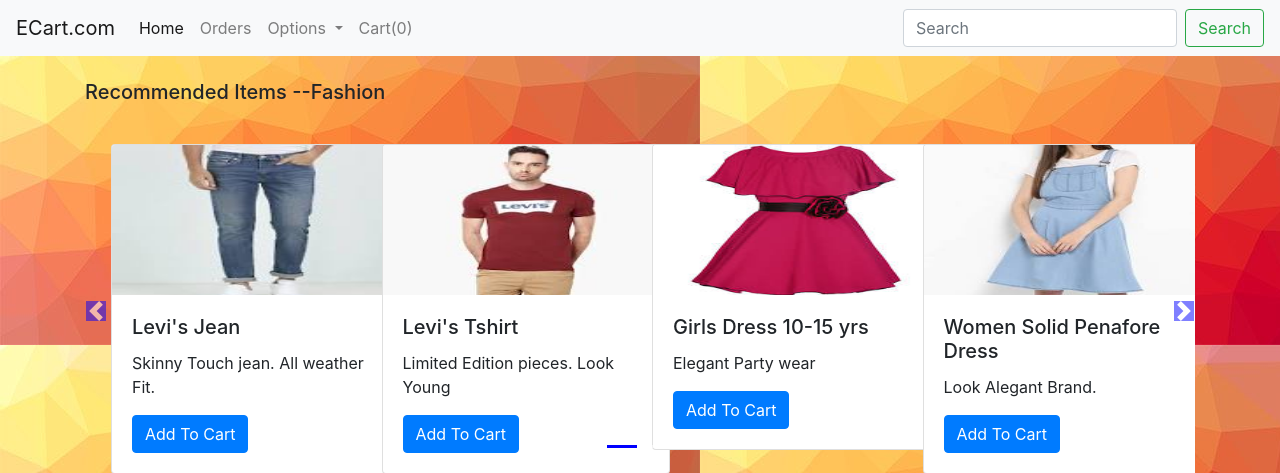
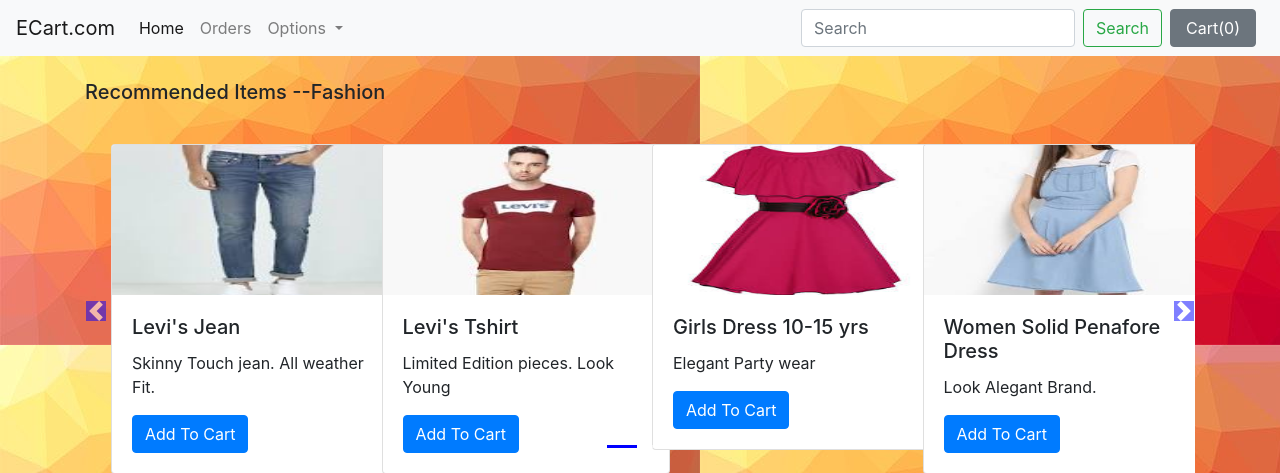
Before and after one commit to Sandeep-Sambyal/E-commerce-Site, a Django app: page /shop/ in a window 1280 px wide. Shown: the top 473 px of the page. Run offline with Django 3.2, Linux system fonts and the light colour scheme; data comes from the database, SQL or seed files in the repository; some libraries are stand-ins or nearby versions.

Commit message:
cart working and navbar bar button functions updated

```diff
--- a/blog/urls.py
+++ b/blog/urls.py
@@ -4,5 +4,5 @@ from . import views
 
 urlpatterns = [
 
-    path('',views.index, name='bloglaunch')
+    path('',views.index, name='')
 ]
--- a/ecart/templates/ecart/basic.html
+++ b/ecart/templates/ecart/basic.html
@@ -10,6 +10,11 @@
 
     <title>{%block title%} {% endblock %}</title>
     <style>
+        .btn-secondary{
+        width : 86px;
+        margin-left : 8px;
+        }
+
         {% block css %} {% endblock %}
 
     </style>
@@ -18,8 +23,8 @@
 
 
   <!-- NAVIGATION BAR -->
-    <nav class="navbar navbar-expand-lg navbar-light bg-light">
-      <a class="navbar-brand" href="#">ECart.com</a>
+  <nav class="navbar navbar-expand-lg navbar-light bg-light">
+      <a class="navbar-brand" href="{% url 'shoplaunch'%}">ECart.com</a>
       <button class="navbar-toggler" type="button" data-toggle="collapse" data-target="#navbarSupportedContent" aria-controls="navbarSupportedContent" aria-expanded="false" aria-label="Toggle navigation">
       <span class="navbar-toggler-icon"></span>
       </button>
@@ -27,33 +32,37 @@
       <div class="collapse navbar-collapse" id="navbarSupportedContent">
         <ul class="navbar-nav mr-auto">
           <li class="nav-item active">
-              <a class="nav-link" href="#" >Home <span class="sr-only">(current)</span></a>
+              <a class="nav-link" href="{% url 'shoplaunch'%}" >Home <span class="sr-only">(current)</span></a>
           </li>
           <li class="nav-item">
-              <a class="nav-link" href="#">Orders</a>
+              <a class="nav-link" href="{% url 'orders'%}">Orders</a>
           </li>
           <li class="nav-item dropdown">
               <a class="nav-link dropdown-toggle" href="#" id="navbarDropdown" role="button" data-toggle="dropdown" aria-haspopup="true" aria-expanded="false">
                 Options
               </a>
             <div class="dropdown-menu" aria-labelledby="navbarDropdown">
-                <a class="dropdown-item" href="#">Contact Care</a>
+                <a class="dropdown-item" href="{% url 'ContactUS'%}">Contact Care</a>
                 <a class="dropdown-item" href="#">Report a Bug</a>
                 <div class="dropdown-divider"></div>
                 <a class="dropdown-item" href="#">Be a Seller</a>
             </div>
           </li>
-            <li class="nav-item">
-                <a class="nav-link" href="#">Cart(<span id="cart">0</span>)</a>
-          </li>
+
 
         </ul>
         <form class="form-inline my-2 my-lg-0">
             <input class="form-control mr-sm-2" type="search" placeholder="Search" aria-label="Search">
             <button class="btn btn-outline-success my-2 my-sm-0" type="submit">Search</button>
+            <button type="button" class="btn btn-secondary mx-2" id="popcart" data-container="body" data-toggle="popover" data-placement="bottom" data-html="true" data-content="Vivamus
+sagittis lacus vel augue laoreet rutrum faucibus.">
+                Cart(<span id="cart">0</span>)
+            </button>
+
         </form>
       </div>
     </nav>
+
 
   <!--Carousel : to start slide show -->
 {% block body %}{% endblock %}
--- a/ecart/templates/ecart/index.html
+++ b/ecart/templates/ecart/index.html
@@ -124,9 +124,12 @@ background-image : url("{%static 'ecart/backgroundimage.jpg' %}");
       console.log(cart);
       localStorage.setItem('cart',JSON.stringify(cart));
       document.getElementById('cart').innerHTML=Object.keys(cart).length;
-      }
+      })
+     $('#popcart').popover();
+     document.getElementById("popcart").setAttribute('data-content', '<h5>Cart for your items in my shopping cart</h5>');
 
-      );
+
+      ;
 
 </script>
 {% endblock %}
--- a/ecart/urls.py
+++ b/ecart/urls.py
@@ -4,10 +4,10 @@ from . import views
 
 urlpatterns = [
 
-    path('',views.index, name='bloglaunch'),
+    path('',views.index, name='shoplaunch'),
     path('about/',views.about,name='AboutUS'),
     path('contact/',views.contact,name='ContactUS'),
-    path('tracker/',views.tracker,name='track'),
+    path('orders/',views.orders,name='orders'),
     path('search/',views.search,name='search'),
     path('checkout/',views.checkout,name='checkout'),
     path('productview/',views.productview,name='Prdctview')
--- a/ecart/views.py
+++ b/ecart/views.py
@@ -54,8 +54,8 @@ def contact(request):
     #print(params)
     return render(request,'ecart/contact.html',params)
 
-def tracker(request):
-    return HttpResponse("TRACKER PAGE")
+def orders(request):
+    return HttpResponse("ORDERS PAGE")
 def search(request):
     return HttpResponse("SEARCH PAGE")
 def checkout(request):
```
Also changed, not shown: ecart/templates/ecart/contact.html (+24 -10 lines), ecart/static/ecart/cartimage.jpg (added).
